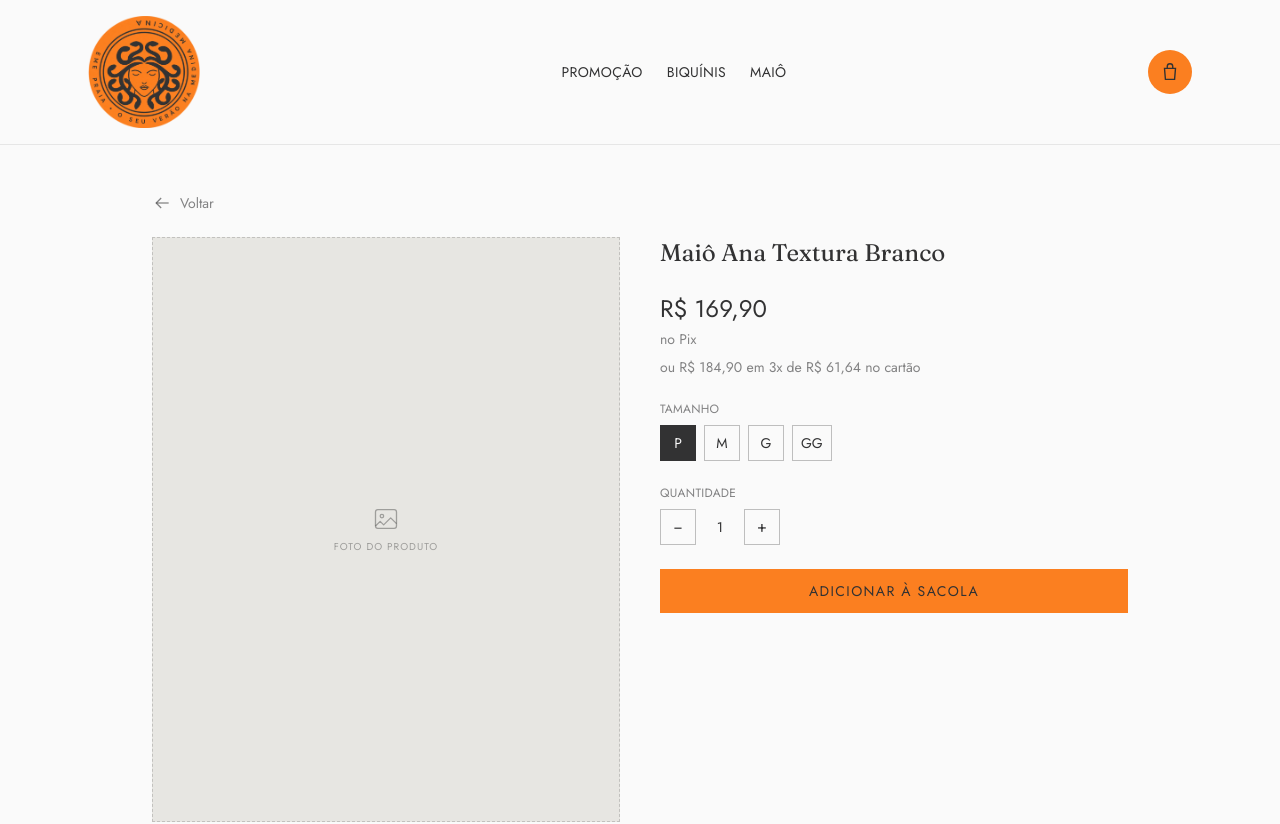
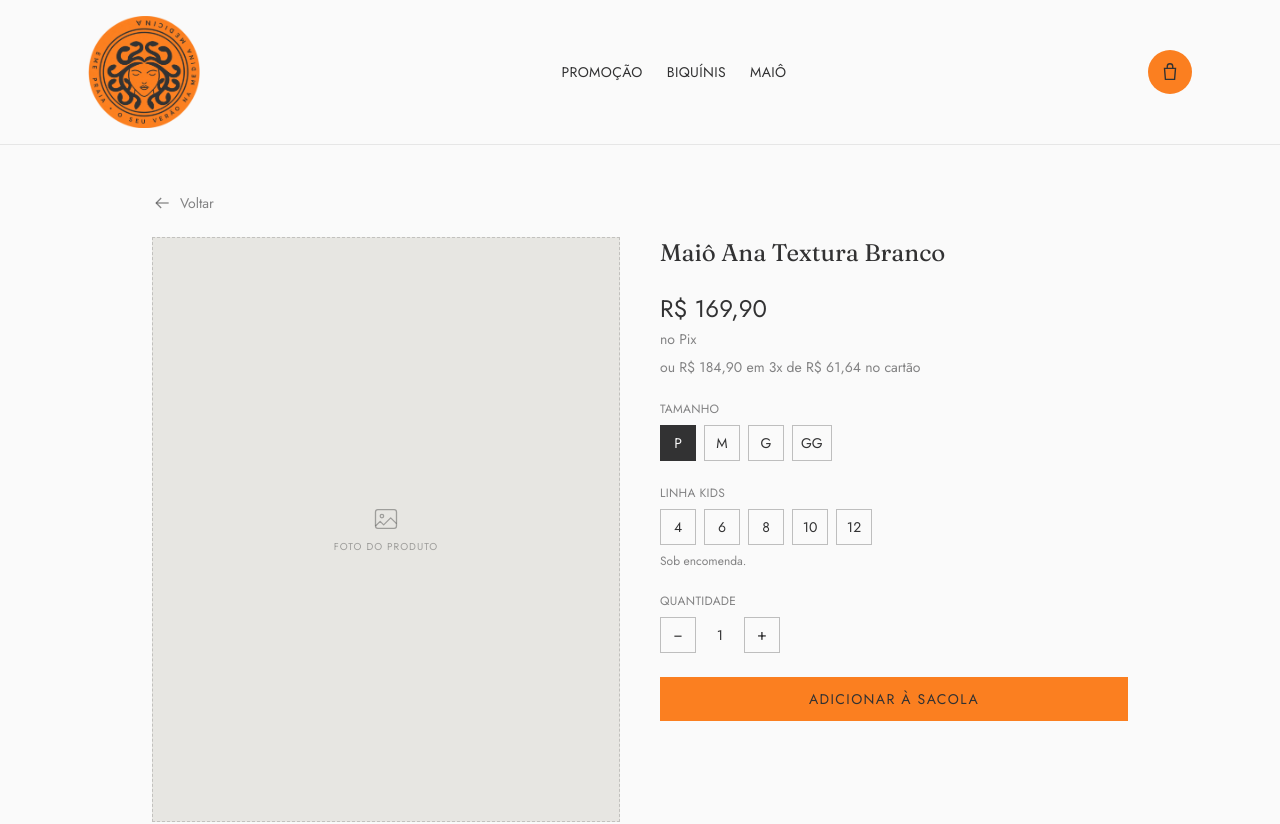
Before and after one commit to cauedev30/eme-praia-LP, a Next.js app in the folder loja/: page /produto/maio-ana-textura-branco in a window 1280 px wide. Shown: the top 824 px of the page. Built offline with nearby package versions, Linux system fonts and the light colour scheme.

Commit message:
feat(loja): bloco Linha kids na pagina do produto
Co-Authored-By: Claude Fable 5.1 <noreply@anthropic.com>

```diff
--- a/loja/components/ProductDetail.tsx
+++ b/loja/components/ProductDetail.tsx
@@ -3,19 +3,23 @@
 import { useState } from 'react'
 import type { Produto } from '@/lib/tipos'
 import { formatarCentavos, parcelamento } from '@/lib/preco'
+import { temEstoque } from '@/lib/catalogo'
+import { rotuloKids, selecaoInicial, tamanhosKids, temVariante } from '@/lib/variantes'
 import { useSacola } from '@/components/CartProvider'
 import BackButton from '@/components/BackButton'
 import ImagemSlot from '@/components/ImagemSlot'
 
 export default function ProductDetail({ produto }: { produto: Produto }) {
-  const primeiroDisponivel = produto.tamanhos.find((t) => t.disponivel)?.tamanho
-  const [tamanhoSelecionado, setTamanhoSelecionado] = useState(primeiroDisponivel)
+  // Uma selecao so: 'M' ou 'Kids 6'. Clicar num desmarca o outro.
+  const [tamanhoSelecionado, setTamanhoSelecionado] = useState(selecaoInicial(produto))
   const [quantidade, setQuantidade] = useState(1)
   const { adicionar } = useSacola()
 
   const temGrade = produto.tamanhos.length > 0
-  const esgotado = temGrade && !produto.tamanhos.some((t) => t.disponivel)
-  const podeAdicionar = !esgotado && (!temGrade || Boolean(tamanhoSelecionado))
+  const kids = tamanhosKids(produto)
+  const esgotado = !temEstoque(produto)
+  const precisaEscolher = temVariante(produto) && !tamanhoSelecionado
+  const podeAdicionar = !esgotado && !precisaEscolher
 
   function adicionarNaSacola() {
     if (!podeAdicionar) return
@@ -98,6 +102,33 @@ export default function ProductDetail({ produto }: { produto: Produto }) {
             </div>
           )}
 
+          {kids.length > 0 && (
+            <div>
+              <p className="mb-2 text-xs uppercase tracking-wide text-grafite/60">Linha kids</p>
+              <div className="flex gap-2">
+                {kids.map((tamanho) => {
+                  const valor = rotuloKids(tamanho)
+                  return (
+                    <button
+                      key={valor}
+                      type="button"
+                      onClick={() => setTamanhoSelecionado(valor)}
+                      aria-label={`Tamanho kids ${tamanho}`}
+                      className={
+                        tamanhoSelecionado === valor
+                          ? 'h-9 min-w-9 border border-grafite bg-grafite px-2 text-sm text-gelo'
+                          : 'h-9 min-w-9 border border-grafite/30 px-2 text-sm text-grafite'
+                      }
+                    >
+                      {tamanho}
+                    </button>
+                  )
+                })}
+              </div>
+              <p className="mt-2 text-xs text-grafite/60">Sob encomenda.</p>
+            </div>
+          )}
+
           <div>
             <p className="mb-2 text-xs uppercase tracking-wide text-grafite/60">Quantidade</p>
             <div className="flex items-center gap-3">
@@ -131,7 +162,7 @@ export default function ProductDetail({ produto }: { produto: Produto }) {
                 : 'w-full cursor-not-allowed bg-grafite/15 py-3 text-sm uppercase tracking-widest text-grafite/40'
             }
           >
-            {esgotado ? 'Esgotado' : 'Adicionar à sacola'}
+            {esgotado ? 'Esgotado' : precisaEscolher ? 'Escolha o tamanho' : 'Adicionar à sacola'}
           </button>
         </div>
       </div>
```
